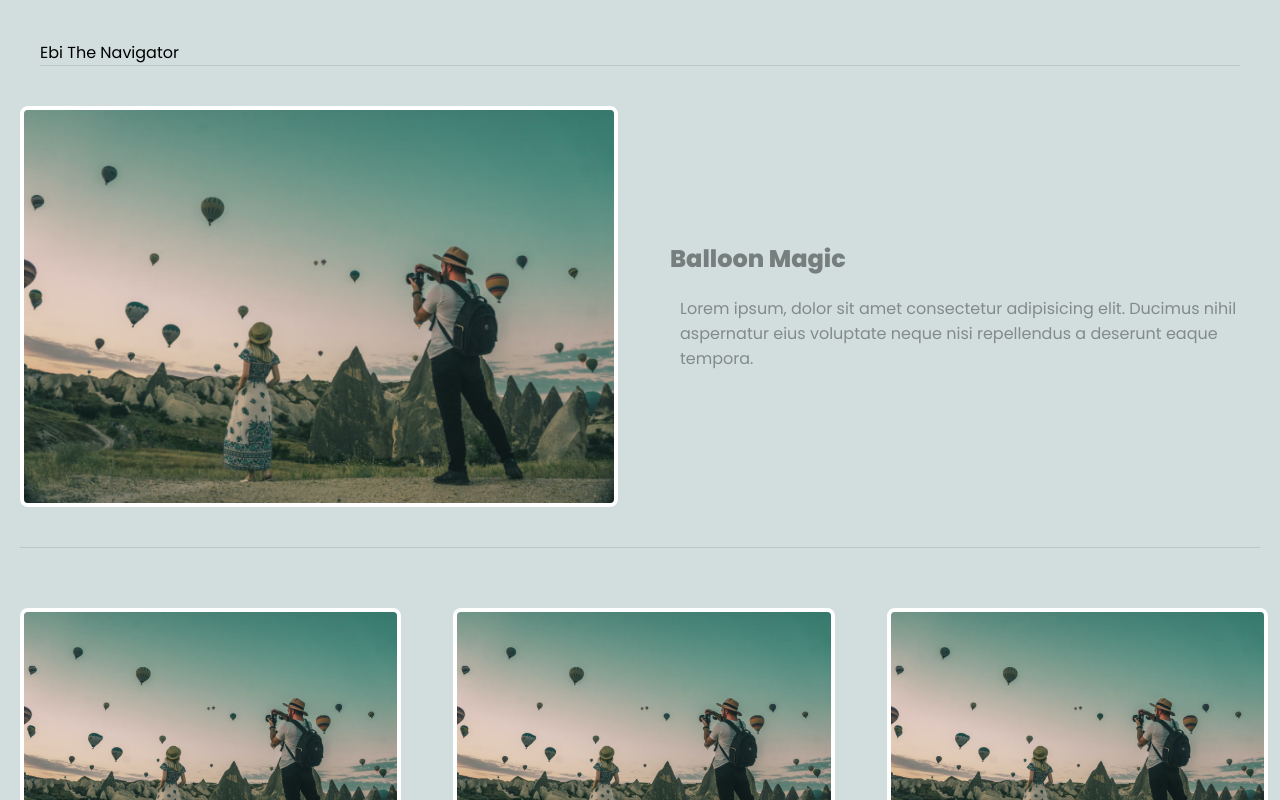
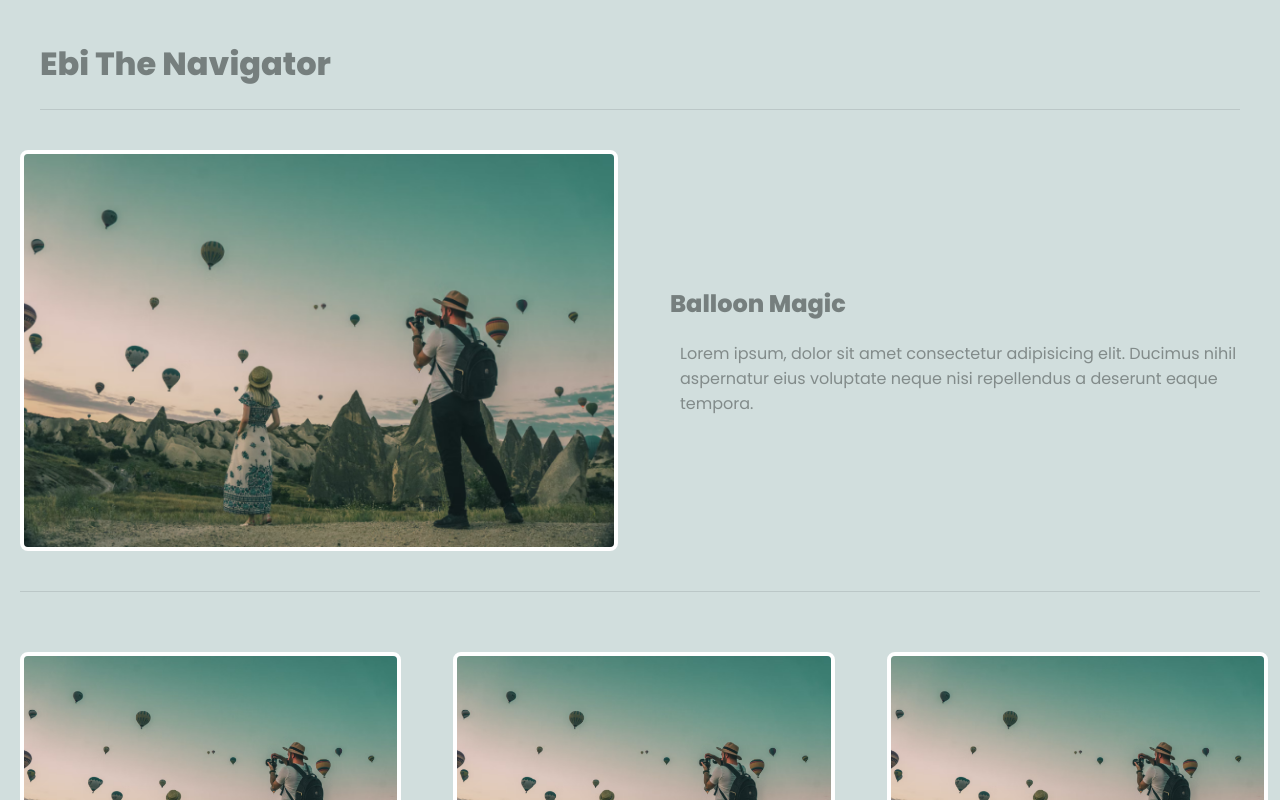
Before and after one commit to ebisLab/grid-study, a React (Create React App) app: page / in a window 1280 px wide. Shown: the top 800 px of the page. Built offline with nearby package versions, Linux system fonts and the light colour scheme.

Commit message:
header 1 added

```diff
--- a/src/Layout2.js/index.js
+++ b/src/Layout2.js/index.js
@@ -5,7 +5,7 @@ import image from './img/1.png'
 export default function index() {
   return (
     <div>
-        <header>Ebi The Navigator</header>
+        <header><h1>Ebi The Navigator</h1></header>
         <main className="grid-container">
             <article className="featured">
                 <img src={image} alt="interesting1" />
```
Also changed, not shown: 1 other file (tests, documents, lock files or other folders).
